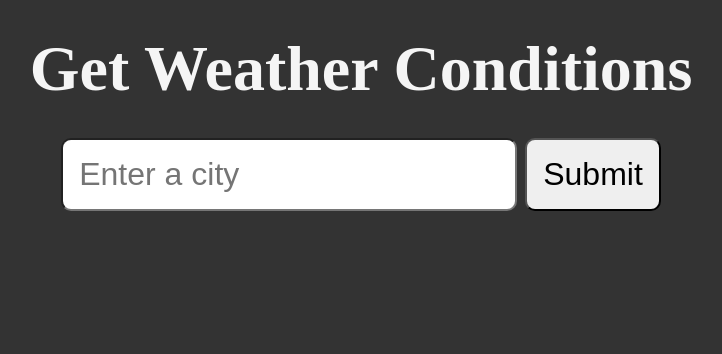
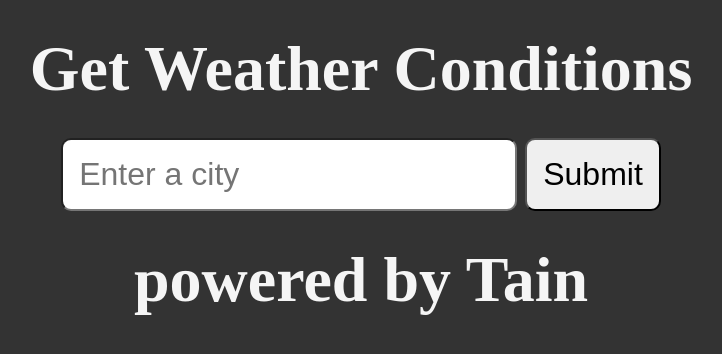
Before and after one commit to MahadiTain/weather-check--application, a Flask app: page / in a window 1280 px wide. Shown: the top 354 px of the page, without its empty margins (279-1001 px from the left). Run offline with Flask 3, Linux system fonts and the light colour scheme.

Commit message:
modified

```diff
--- a/templates/city-not-found.html
+++ b/templates/city-not-found.html
@@ -15,5 +15,6 @@
         <input type="text" name="city" id=" city" placeholder="Enter a city" />
         <button type="submit">Submit</button>
     </form>
+    <h1> <a href="https://www.facebook.com/people/Mahadi-Hasan-Tain/100005008695761/?mibextid=ZbWKwL"></a>powered by Tain </h1>
 </body>
 </html>
--- a/templates/index.html
+++ b/templates/index.html
@@ -14,5 +14,7 @@
         <input type="text" name="city" id=" city" placeholder="Enter a city" />
         <button type="submit">Submit</button>
     </form>
+    <h1> <a href="https://www.facebook.com/people/Mahadi-Hasan-Tain/100005008695761/?mibextid=ZbWKwL"></a>powered by Tain </h1>
+
 </body>
 </html>
--- a/templates/weather.html
+++ b/templates/weather.html
@@ -17,5 +17,6 @@
         <input type="text" name="city" id=" city" placeholder="Enter a city" />
         <button type="submit">Submit</button>
     </form>
+    <h1> <a href="https://www.facebook.com/people/Mahadi-Hasan-Tain/100005008695761/?mibextid=ZbWKwL"></a>powered by Tain </h1>
 </body>
 </html>
```
